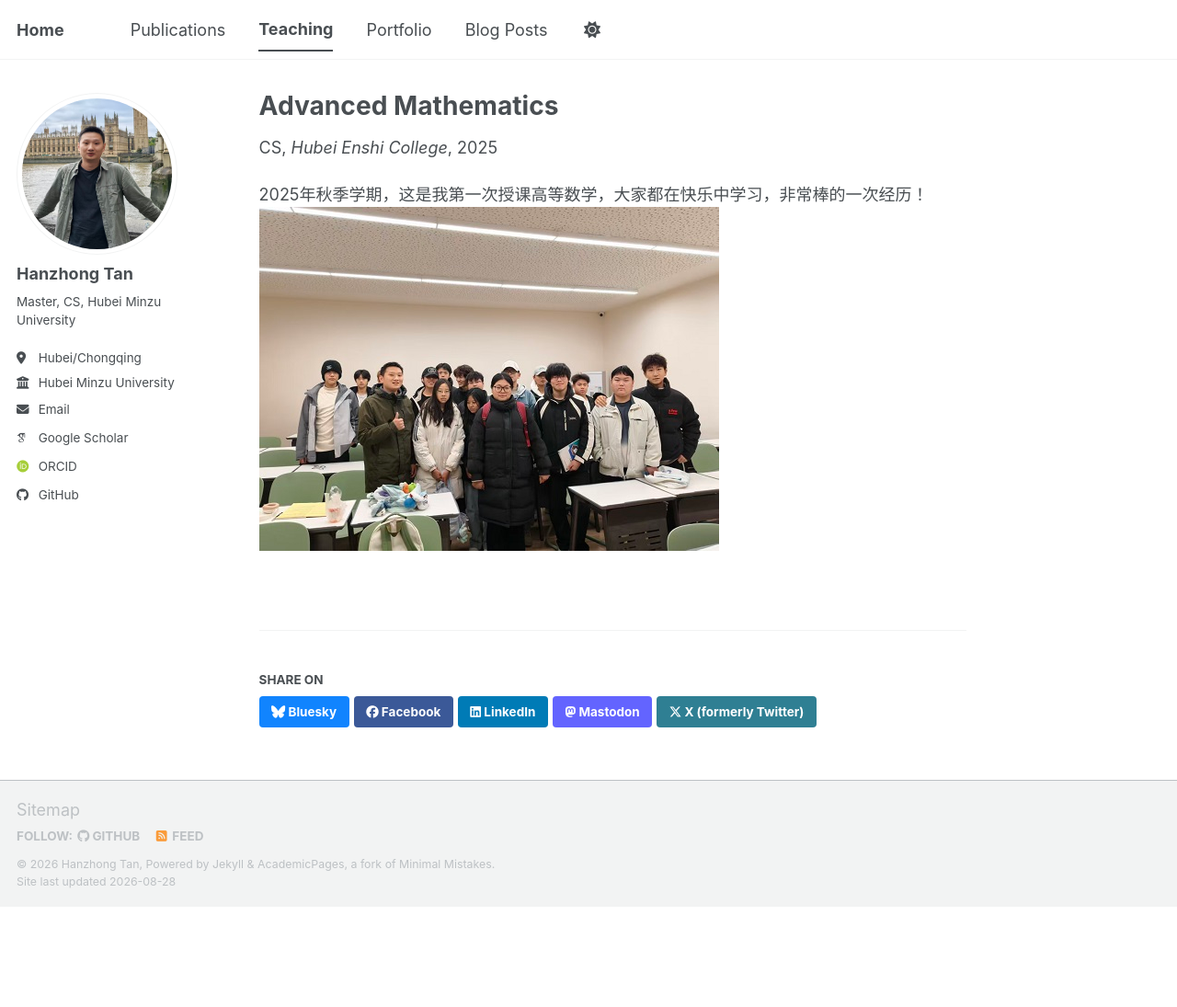
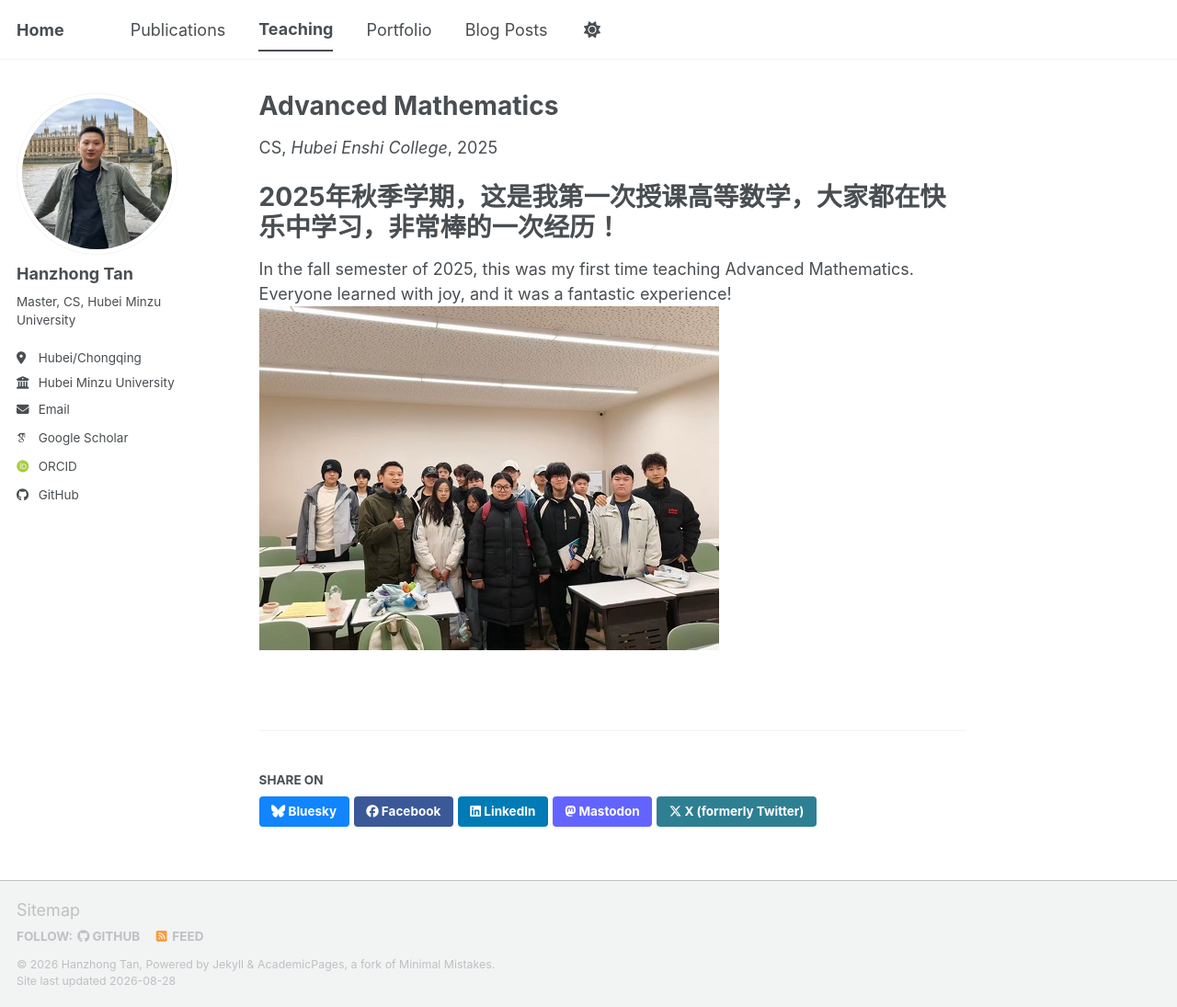
Before and after one commit to liangjiaxiaoqi/liangjiaxiaoqi.github.io, a Jekyll site: the page built from _teaching/2025-autumn-teaching-Advanced_Mathematics.md, in a window 1280 px wide and 1095 px high. Shown: the whole window at 92% size. Built offline with Jekyll 4.4.1, drawn with Linux system fonts in a browser that asks for light colours; some web fonts are replaced; a script bundle is joined from its source files by our own code; library files that are not in the unit come from our copies.

Commit message:
Update 2025-autumn-teaching-Advanced_Mathematics.md

```diff
--- a/_teaching/2025-autumn-teaching-Advanced_Mathematics.md
+++ b/_teaching/2025-autumn-teaching-Advanced_Mathematics.md
@@ -8,7 +8,8 @@ date: 2025-09-01
 #location: "City, Country"
 ---
 
-2025年秋季学期，这是我第一次授课高等数学，大家都在快乐中学习，非常棒的一次经历！
+# 2025年秋季学期，这是我第一次授课高等数学，大家都在快乐中学习，非常棒的一次经历！
+In the fall semester of 2025, this was my first time teaching Advanced Mathematics. Everyone learned with joy, and it was a fantastic experience!
 <br/>
 <img src='/images/2025-秋季-高数-湖北恩施学院.jpg'>
 <br/>
```
